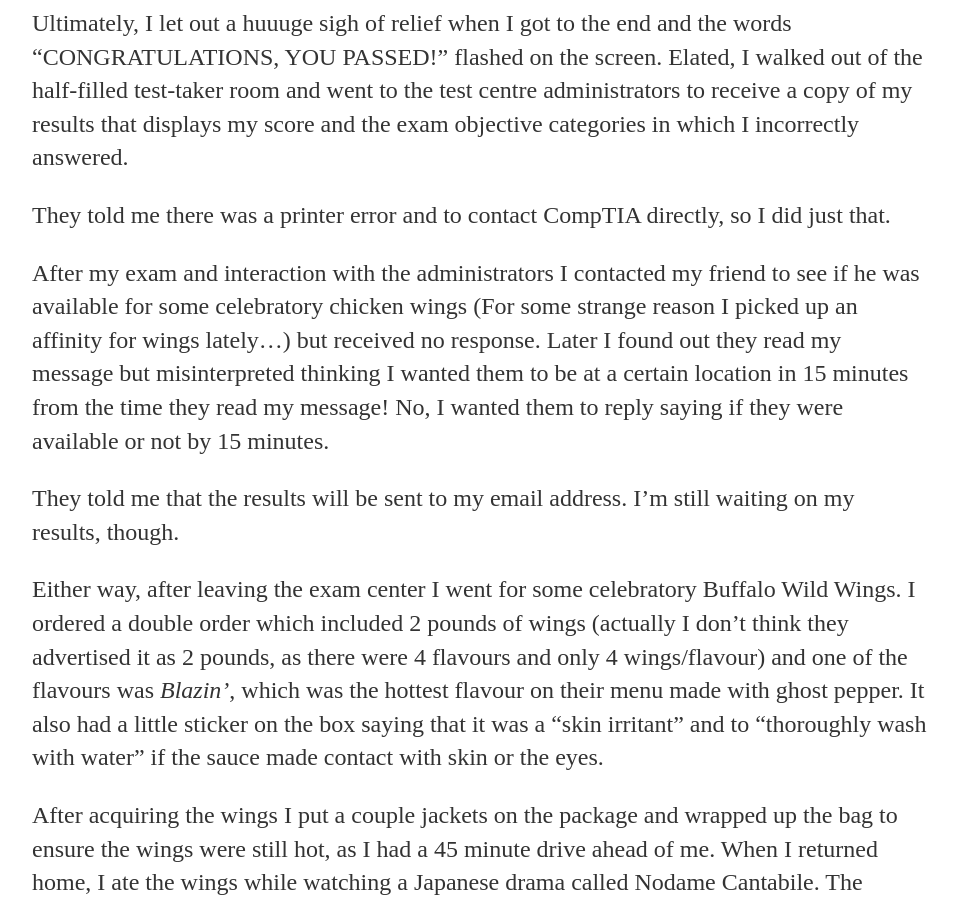
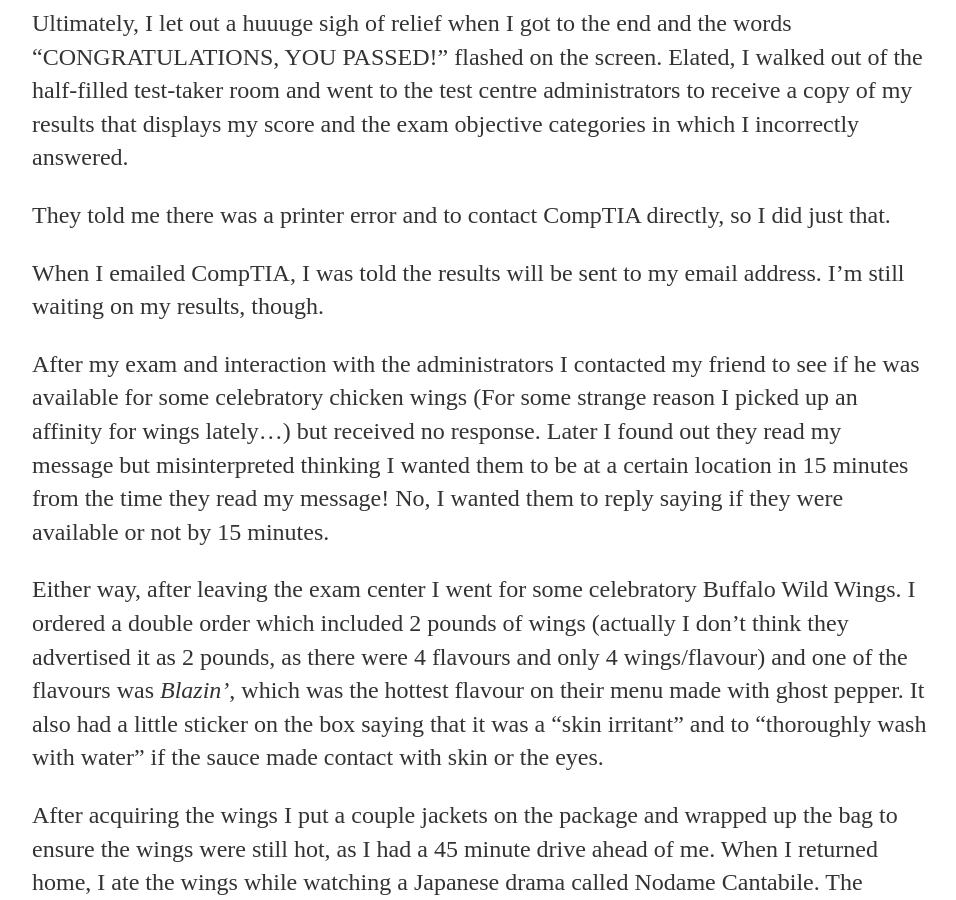
Before and after one commit to sle3man/sle3man.github.io, a Jekyll site: the page built from _posts/2018-02-26-Certification.md, in a window 1280 px wide and 900 px high, scrolled down 2049 px. Shown: the whole window, without its empty margins (160-1116 px from the left). Built offline with Jekyll 4.4.1, drawn with Linux system fonts in a browser that asks for light colours.

Commit message:
Update 2018-02-26-Certification.md

```diff
--- a/_posts/2018-02-26-Certification.md
+++ b/_posts/2018-02-26-Certification.md
@@ -53,12 +53,12 @@ that displays my score and the exam objective categories in which I incorrectly
 
 They told me there was a printer error and to contact CompTIA directly, so I did just that.
 
+When I emailed CompTIA, I was told the results will be sent to my email address. I'm still waiting on my results, though.
+
 After my exam and interaction with the administrators I contacted my friend to see if he was available for
 some celebratory chicken wings (For some strange reason I picked up an affinity for wings lately...) but received no response.
 Later I found out they read my message but misinterpreted thinking I wanted them to be at a certain location in 15 minutes from
 the time they read my message! No, I wanted them to reply saying if they were available or not by 15 minutes.
-
-They told me that the results will be sent to my email address. I'm still waiting on my results, though.
 
 Either way, after leaving the exam center I went for some celebratory Buffalo Wild Wings. I ordered a double order which included
 2 pounds of wings (actually I don't think they advertised it as 2 pounds, as there were 4 flavours and only 4 wings/flavour)
```
